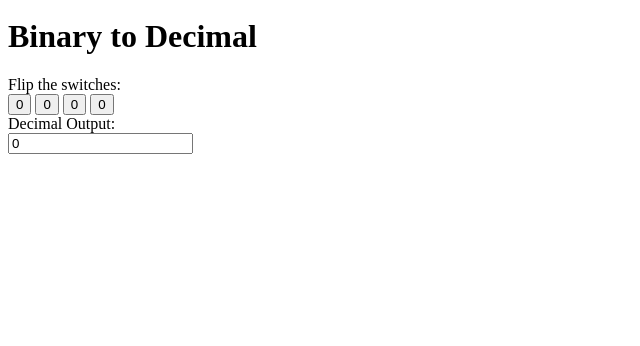
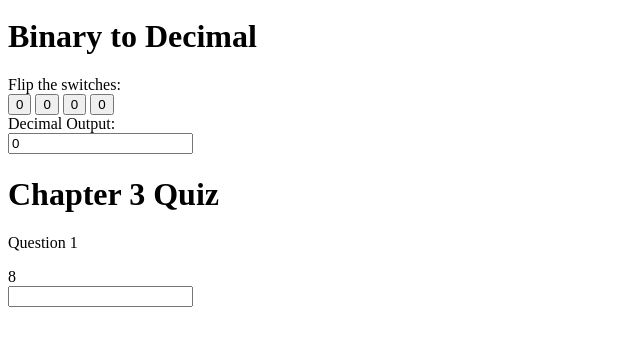
Before and after one commit to mikeyo241/Binary101, a PHP site: page / in a window 1280 px wide. Shown: the part 148-494 px from the top of the page, without its empty margins (0-640 px from the left). Run offline with PHP 8.4, Linux system fonts and the light colour scheme; some libraries are stand-ins or nearby versions.

Commit message:
Created Chapter 3 Decimal-to-Binary quiz game. Created all changes within this PHP page, but I will create separate files for each module and script. For now this page will have all games on one page.

```diff
--- a/binary/index.php
+++ b/binary/index.php
@@ -6,7 +6,10 @@
 -->
 <html>
    <head>
+       <!-- Jquery and JQuery UI Libraries -->
       <script src="https://ajax.googleapis.com/ajax/libs/jquery/3.1.1/jquery.min.js"></script>
+       <link rel="stylesheet" href="https://ajax.googleapis.com/ajax/libs/jqueryui/1.12.1/themes/smoothness/jquery-ui.css">
+       <script src="https://ajax.googleapis.com/ajax/libs/jqueryui/1.12.1/jquery-ui.min.js"></script>
    </head>
 
    <?php
@@ -29,7 +32,7 @@
       Enter an integer:<br>
       <input type="number" step="1" min="0" value="12" id="decimalInput" /><br>
       Binary Output:<br>
-      <input type="text" id="binaryOutput" value="1100" readonly="true">
+      <input type="text" id="binaryOutput" value="1100" readonly>
 
    </form>
 
@@ -61,8 +64,60 @@
       <input type="button" id="2" class="binaryButton" value="0" />
       <input type="button" id="1" class="binaryButton" value="0" /><br>
       Decimal Output:<br>
-      <input type="text" id="decimalOutput" value="0" readonly="true">
+      <input type="text" id="decimalOutput" value="0" readonly>
 
    </form>
 
+   <?php
+   $chap3Questions = array("0"=>"0000", "1"=>"0001", "2"=>"0010",
+       "3"=>"0011", "4"=>"0100", "5"=>"0101", "6"=>"0110", "7"=>"0111",
+       "8"=>"1000", "9"=>"1001", "10"=>"1010", "11"=>"1011","12"=>"1100",
+       "13"=>"1101", "14"=>"1110", "15"=>"1111");
+   $questionNumbers = array(0, 1, 2, 3, 4, 5, 6, 7, 8, 9, 10, 11, 12,
+       13, 14, 15);
+   shuffle($questionNumbers);
+   ?>
+
+   <h1>Chapter 3 Quiz</h1>
+   <form>
+       <p id="questionNumber">Question 1</p>
+       <label for="question"><?php echo $questionNumbers[0]; ?></label><br>
+       <input type="text" id="question" class="quizInput" /><br>
+       <p id="success" hidden="true">You did it!</p>
+   </form>
+<p></p>
+
+   <script>
+       $(document).ready(function() {
+           var questionsArray = <?php echo json_encode($chap3Questions); ?>;
+           var questionNumbers = <?php echo json_encode($questionNumbers); ?>;
+           var currentQuestion = 0;
+           var quizzing = true;
+
+           $(".quizInput").keyup(function () {
+               if ($(this).val() == questionsArray[questionNumbers[currentQuestion]]) {
+                   $(this).css('background-color', 'LightGreen');
+                   currentQuestion++;
+                   if (currentQuestion >= 16) {
+                       $(this).attr("readonly", "true");
+                       $("#success").show();
+                       return;
+                   }
+                   $("label[for=question]").text(questionNumbers[currentQuestion]);
+                   $("#question").val("");
+
+                   $("#questionNumber").text("Question " + (currentQuestion + 1));
+
+               }
+               else if ($(this).val().length >= 4) {
+                   $(this).css('background-color', 'LightCoral');
+                   $(this).val("");
+               }
+               else
+                   $(this).css('background-color', 'white');
+           });
+       });
+
+   </script>
+
 </html>
```
